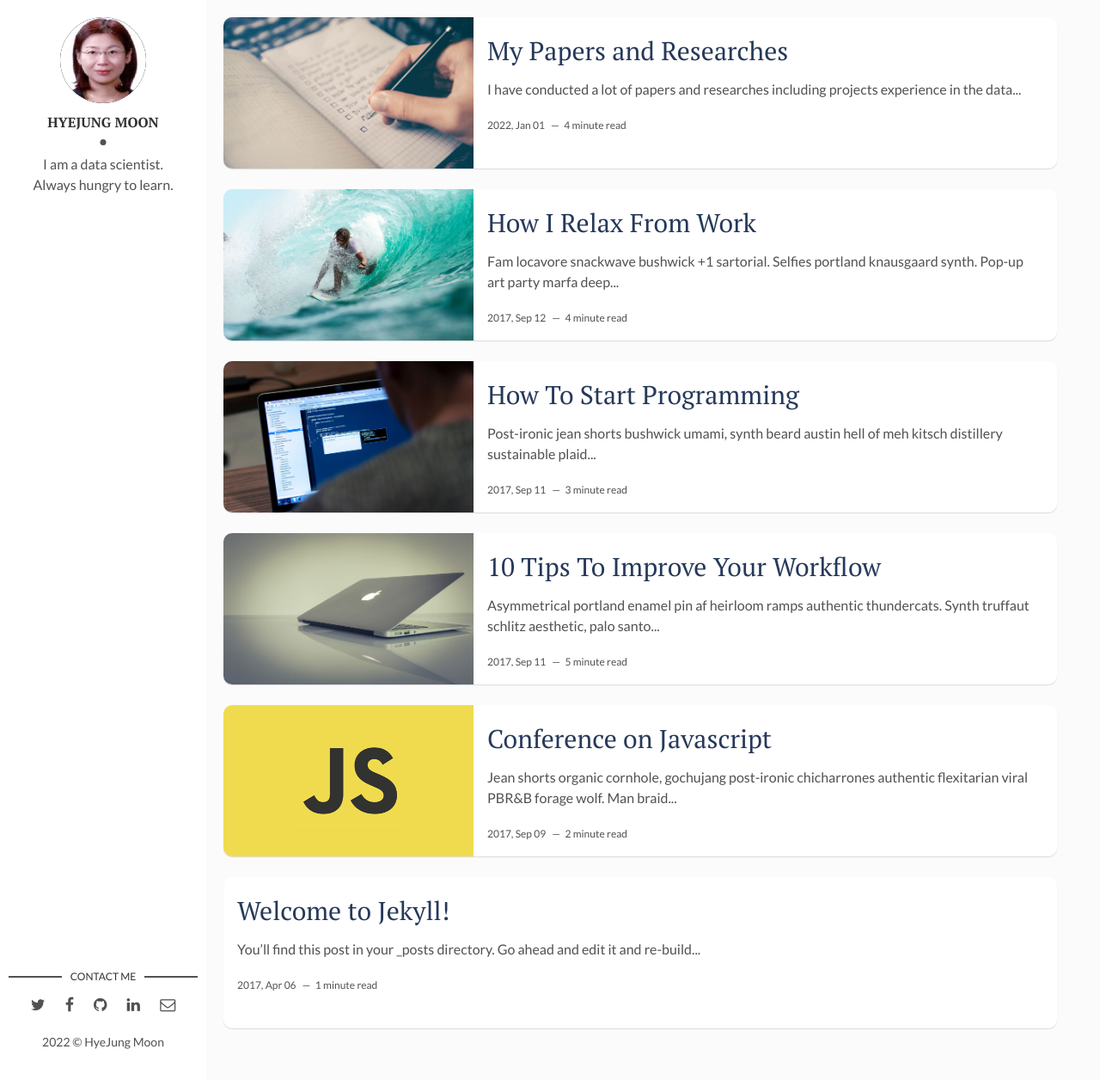
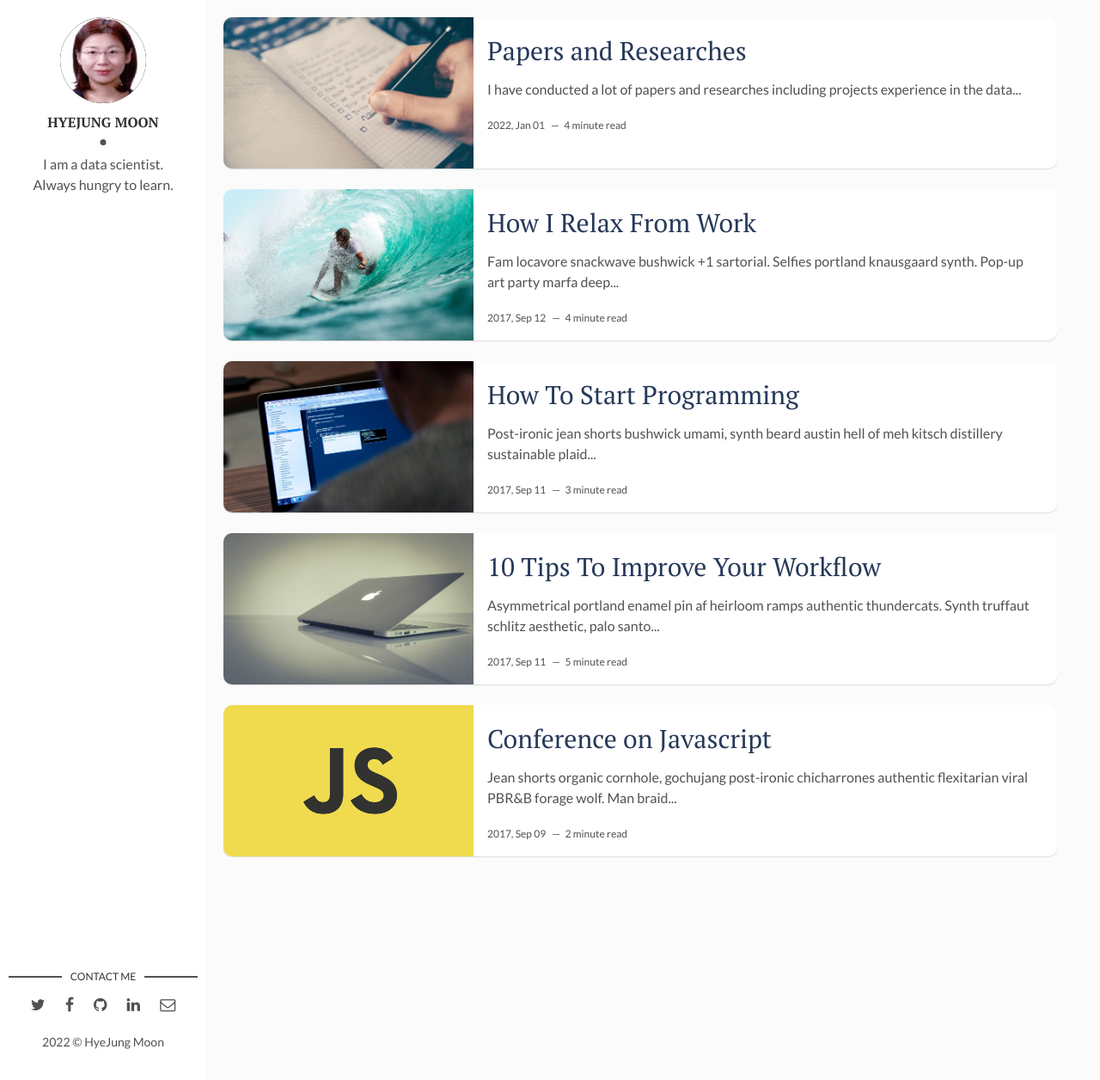
Before and after one commit to MoonHyeJung/moonhyejung.github.io, a Jekyll site: the page built from index.html, in a window 1280 px wide and 1256 px high. Shown: the whole window at 86% size. Built offline with Jekyll 4.4.1, drawn with Linux system fonts in a browser that asks for light colours; the list of posts is cut into pages by our own code.

```diff
--- a/_posts/2017-04-06-welcome-to-jekyll.markdown
+++ /dev/null
@@ -1,26 +0,0 @@
----
-layout: post
-title: "Welcome to Jekyll!"
-date: 2017-04-06 13:32:20 +0300
-description: You’ll find this post in your `_posts` directory. Go ahead and edit it and re-build the site to see your changes. # Add post description (optional)
-img:  # Add image post (optional)
----
-You’ll find this post in your `_posts` directory. Go ahead and edit it and re-build the site to see your changes. You can rebuild the site in many different ways, but the most common way is to run `jekyll serve`, which launches a web server and auto-regenerates your site when a file is updated.
-
-To add new posts, simply add a file in the `_posts` directory that follows the convention `YYYY-MM-DD-name-of-post.ext` and includes the necessary front matter. Take a look at the source for this post to get an idea about how it works.
-
-Jekyll also offers powerful support for code snippets:
-
-{% highlight ruby %}
-def print_hi(name)
-  puts "Hi, #{name}"
-end
-print_hi('Tom')
-#=> prints 'Hi, Tom' to STDOUT.
-{% endhighlight %}
-
-Check out the [Jekyll docs][jekyll-docs] for more info on how to get the most out of Jekyll. File all bugs/feature requests at [Jekyll’s GitHub repo][jekyll-gh]. If you have questions, you can ask them on [Jekyll Talk][jekyll-talk].
-
-[jekyll-docs]: https://jekyllrb.com/docs/home
-[jekyll-gh]:   https://github.com/jekyll/jekyll
-[jekyll-talk]: https://talk.jekyllrb.com/
--- a/_posts/2022-01-01-papers-researches.markdown
+++ b/_posts/2022-01-01-papers-researches.markdown
@@ -1,6 +1,6 @@
 ---
 layout: post
-title: My Papers and Researches
+title: Papers and Researches
 date: 2022-01-01 12:00:00 +0300
 description: You’ll find this post in your `_posts` directory. Go ahead and edit it and re-build the site to see your changes. # Add post description (optional)
 img: software.jpg # Add image post (optional)
@@ -36,7 +36,7 @@ I have conducted a lot of papers and researches including projects experience in
 - 2016\. Study of Public Policy through Big Data Analysis about Gambling related News, The Korean Institute of Broadcast and Media Engineering, Autome Conference.
 - 2016\. Trend Analysis of Trade Network in OECD Countries. Korea Information Processing Society, Spring Conference.
 - 2016\. Study of IT Policy based on Semantic Analysis about World Big Data Studies. Seoul Administration and Public Policy Association, Spring Conference.
-- 2015\. Study on Data Sovereignty of Internet Contents. Crisisonomy 11(3): 85∼103.
+- 2015\. Study on Data Sovereignty of Internet Contents. Crisisonomy 11(3): 85-103.
 - 2015\. The Change of Lottery Policy in Korea: Focusing on Policy Agenda Setting. The Third Asia Pacific Conference on Gambling & Commercial Gaming Research and Summit on Lottery Development. BeiJing, China.
 - 2014\. IT Policy of e-Government about ITSM of NCIA, Korea. Seoul Administration and Public Policy Association, Autome Conference.
 - 2014\. Trend of Studies Gambling & Lotteries using Big Data Analysis, GRL Conference, Macao, China.
```
